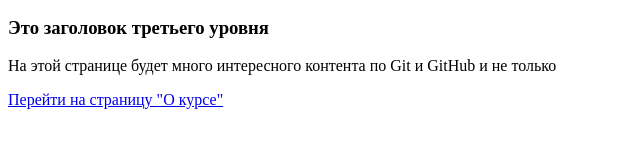
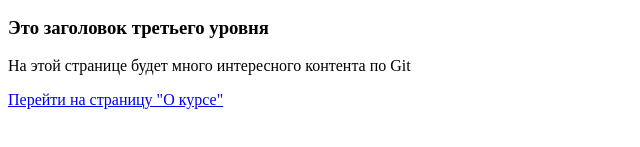
Before and after one commit to DiKlimen/first, a plain HTML site: page index.html in a window 1280 px wide. Shown: the part 182-329 px from the top of the page, without its empty margins (0-640 px from the left). Drawn offline with Linux system fonts and the light colour scheme.

Commit message:
Лишняя длина строки

```diff
--- a/index.html
+++ b/index.html
@@ -14,7 +14,7 @@
         <p class="description">Временное описание данной страницы</p>
         <h2>Это заголовок второго уровня</h2>
         <h3>Это заголовок третьего уровня</h3>
-        <p class="description">На этой странице будет много интересного контента по Git и GitHub и не только</p>
+        <p class="description">На этой странице будет много интересного контента по Git</p>
     </main>
     <a href="pages/about.html">Перейти на страницу "О курсе"</a>
 </body>
```
